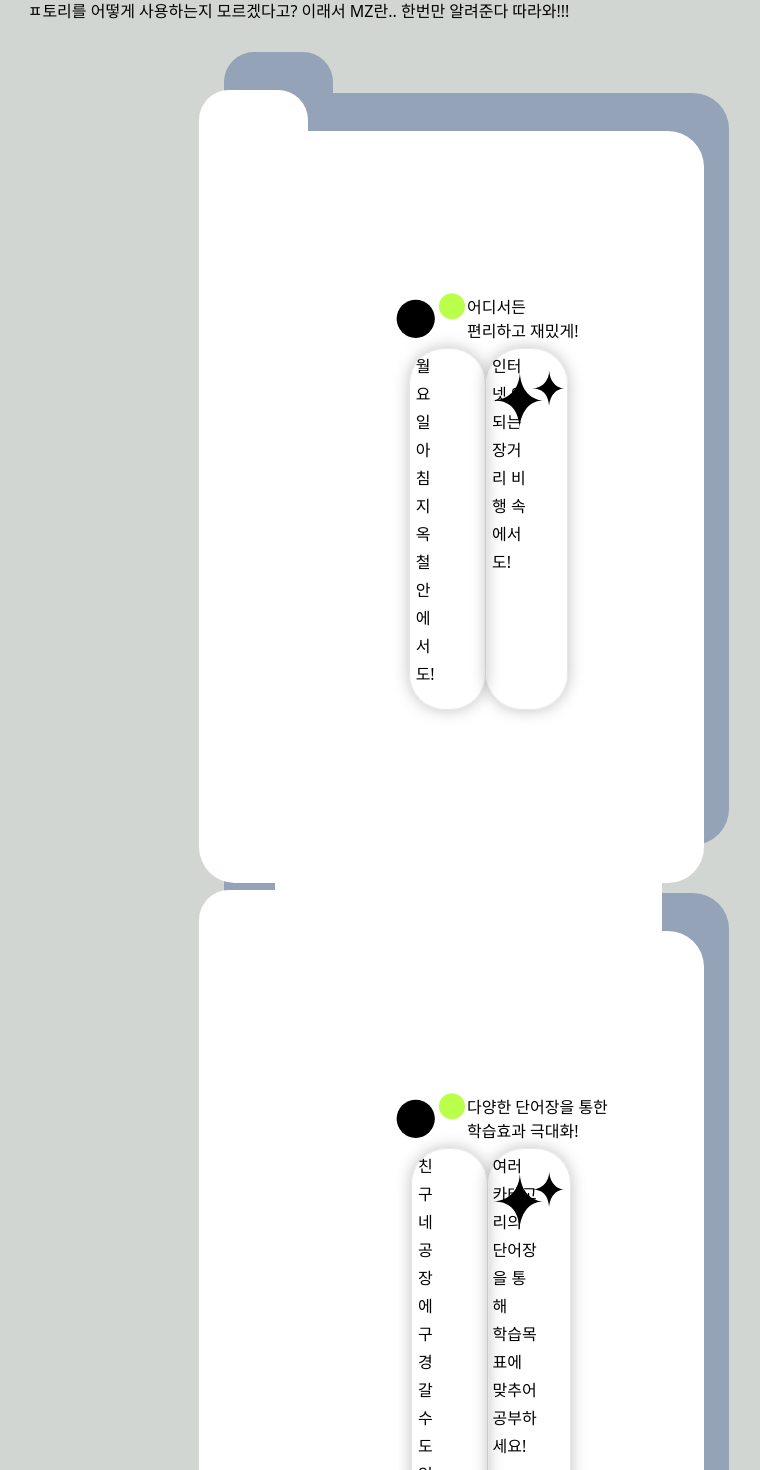
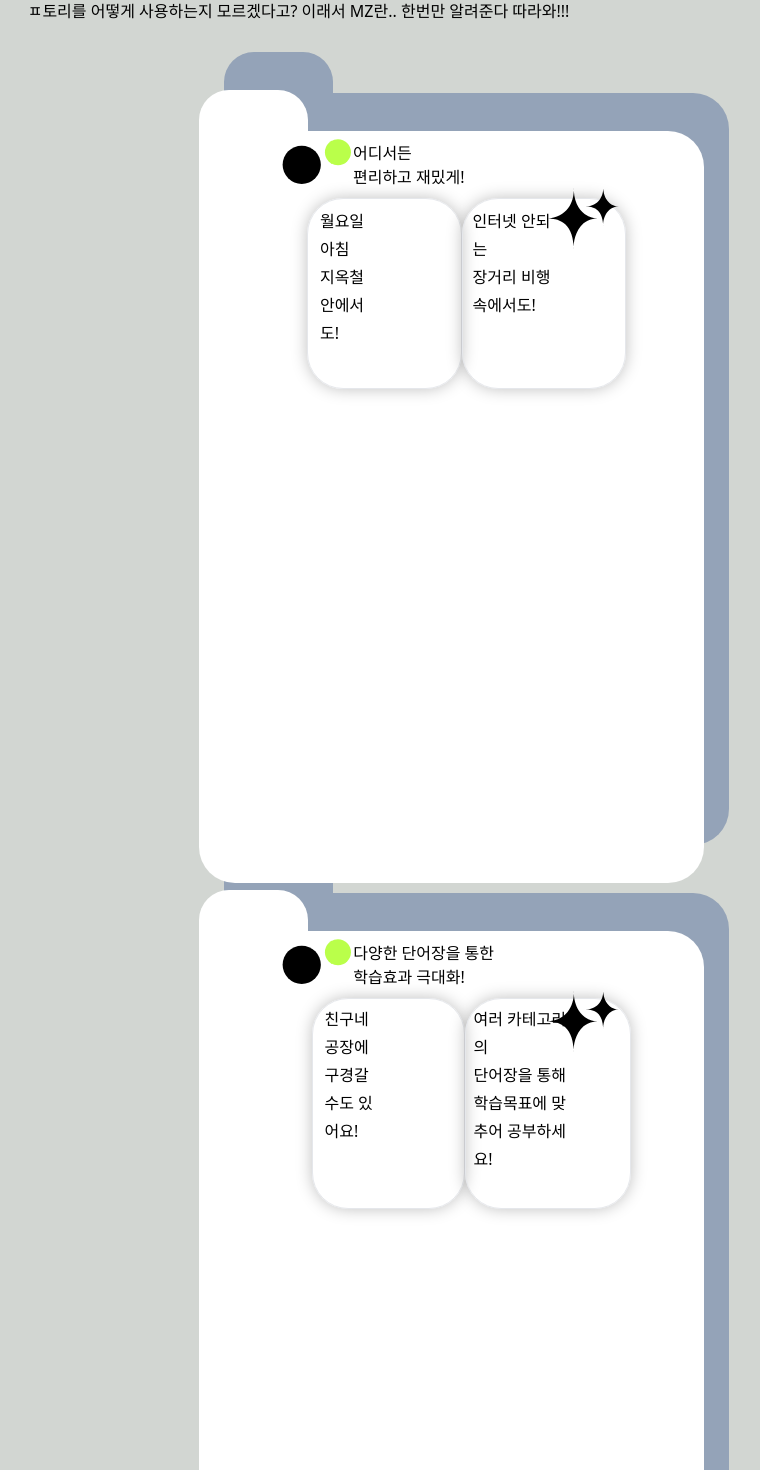
Before and after one commit to p-factory/p-factory, a React (Create React App) app in the folder front/: page /Manual in a window 1280 px wide. Shown: the part 260-1730 px from the top of the page, without its empty margins (177-937 px from the left). Built offline with nearby package versions, Linux system fonts and the light colour scheme; a web font is replaced by a local one.

Commit message:
🔥: 콘텐츠 감싸는 div의 패딩 삭제

```diff
--- a/front/src/View/Main/component/Manual.componentBottom.tsx
+++ b/front/src/View/Main/component/Manual.componentBottom.tsx
@@ -9,9 +9,9 @@ const Manual = () => {
   return (
     <div className="flex flex-col w-full h-screen">
       <DEV />
-      <div className="flex flex-col bg-white pt-[clamp(0px,19.81vh,214px)] pl-[clamp(0px,30.39%,392px)] pb-[clamp(0px,33.06vh,357px)] pr-[clamp(0px,19.11%,367px)]">
+      <div className="flex flex-col">
         {/* 아래 박스 */}
-        <div className="relative mr-[clamp(0px,1.09%,21px)] ">
+        <div className="relative">
           <img
             src={sparkleIcon}
             alt="Sparkle Icon"
--- a/front/src/View/Main/component/Manual.componentTop.tsx
+++ b/front/src/View/Main/component/Manual.componentTop.tsx
@@ -9,9 +9,9 @@ const Manual = () => {
   return (
     <div className="flex flex-col w-full h-screen">
       <DEV />
-      <div className="flex flex-col bg-white pt-[clamp(0px,19.81vh,214px)] pl-[clamp(0px,30.39%,392px)] pb-[clamp(0px,33.06vh,357px)] pr-[clamp(0px,19.11%,367px)]">
+      <div className="flex flex-col">
         {/* 위 박스 */}
-        <div className="relative mr-[clamp(0px,1.09%,21px)] mb-[clamp(0px,8.7%,94px)]">
+        <div className="relative">
           <img
             src={sparkleIcon}
             alt="Sparkle Icon"
```
